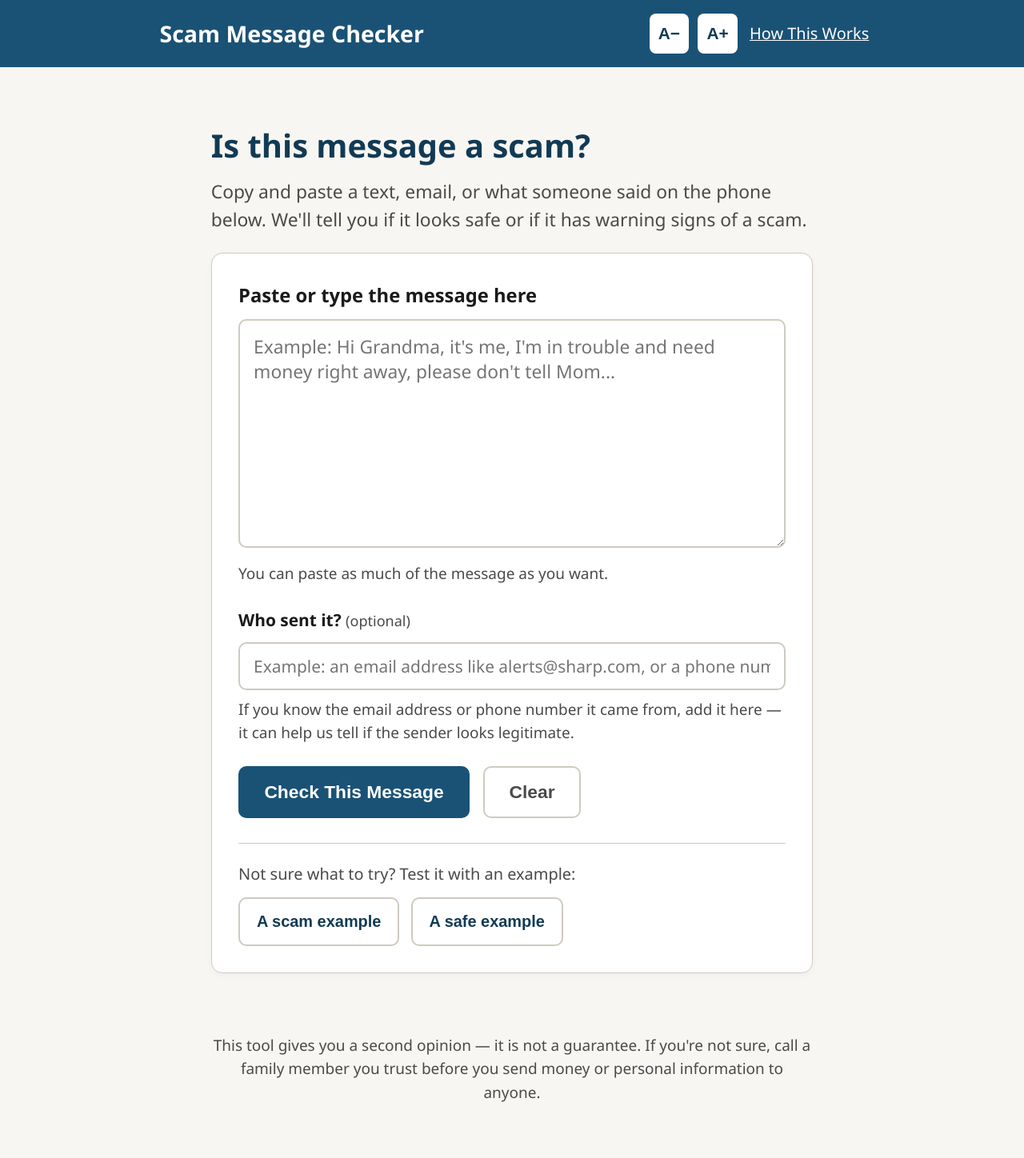
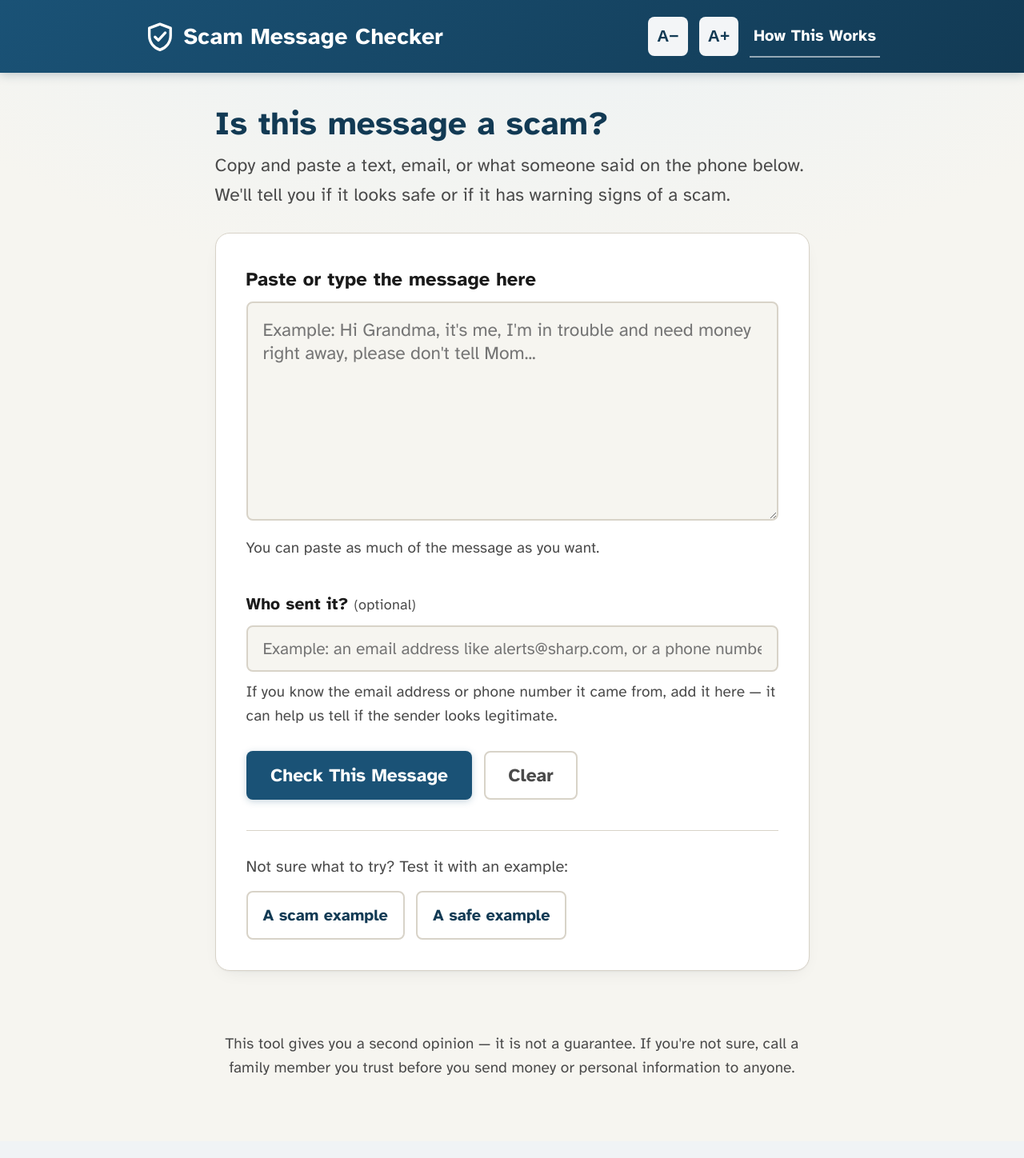
Before and after one commit to RudraBJoshi/elder-scam-checker, a Flask app: page / in a window 1280 px wide. Shown: the whole page at 80% size. After the commit the page ends 1345 px from the top, so only its background shows below. Run offline with Flask 3, Linux system fonts and the light colour scheme; parts of the project's set-up code (start-up, migrations or seed data) failed here and were passed over.

Commit message:
Visual design pass: accessible typeface, spacing scale, refined visuals
Body/headings now use Atkinson Hyperlegible, a typeface the Braille
Institute designed specifically for low-vision readers -- a deliberate
choice for this exact audience. Self-hosted as local .woff2 files (SIL
Open Font License) rather than a Google Fonts CDN link, so the app keeps
working with zero internet connection.

Moved to a consistent 4px spacing scale, refined card shadows, added a
colored left-edge accent stripe on result cards as a second at-a-glance
severity signal, subtle hover/focus/transition states throughout.

Verified with Playwright screenshots (all three risk tiers, About page,
no-JS fallback path, max text-zoom) and by computing WCAG contrast
ratios for every text/background pairing in the palette -- all pass at
least AA, most reach AAA (7:1+).

```diff
--- a/static/css/style.css
+++ b/static/css/style.css
@@ -1,18 +1,70 @@
 /* ---------------------------------------------------------------------
    Elder Scam Checker -- senior-friendly styling.
-   Principles: large text, high contrast, big touch targets, color +
-   icon + text (never color alone) for the risk verdict, minimal clutter.
+
+   Principles:
+   - Large text, high contrast, big touch targets.
+   - Color + shape + icon + text together for the risk verdict -- never
+     color alone (colorblind-safe, and legible at a glance).
+   - Atkinson Hyperlegible (self-hosted, see static/fonts/) -- a typeface
+     designed by the Braille Institute specifically for readers with low
+     vision. Bundled locally, not loaded from a CDN, so the app keeps
+     working with no internet connection.
+   - Minimal clutter, generous whitespace, one clear action per screen.
    --------------------------------------------------------------------- */
+
+@font-face {
+  font-family: "Atkinson Hyperlegible";
+  src: url("../fonts/AtkinsonHyperlegible-Regular.woff2") format("woff2");
+  font-weight: 400;
+  font-style: normal;
+  font-display: swap;
+}
+@font-face {
+  font-family: "Atkinson Hyperlegible";
+  src: url("../fonts/AtkinsonHyperlegible-Bold.woff2") format("woff2");
+  font-weight: 700;
+  font-style: normal;
+  font-display: swap;
+}
+@font-face {
+  font-family: "Atkinson Hyperlegible";
+  src: url("../fonts/AtkinsonHyperlegible-Italic.woff2") format("woff2");
+  font-weight: 400;
+  font-style: italic;
+  font-display: swap;
+}
+@font-face {
+  font-family: "Atkinson Hyperlegible";
+  src: url("../fonts/AtkinsonHyperlegible-BoldItalic.woff2") format("woff2");
+  font-weight: 700;
+  font-style: italic;
+  font-display: swap;
+}
 
 :root {
   --font-scale: 1;
+  --font-body: "Atkinson Hyperlegible", "Segoe UI", Verdana, Arial, sans-serif;
 
-  --color-bg: #f7f6f2;
+  /* Spacing scale (4px base) -- used for consistent vertical rhythm
+     instead of ad-hoc rem values scattered through the file. */
+  --sp-1: 0.25rem;
+  --sp-2: 0.5rem;
+  --sp-3: 0.75rem;
+  --sp-4: 1rem;
+  --sp-5: 1.5rem;
+  --sp-6: 2rem;
+  --sp-7: 3rem;
+
+  --color-bg: #f6f5f0;
+  --color-bg-alt: #eeece4;
+  --color-surface: #ffffff;
   --color-text: #1a1a1a;
   --color-muted: #4a4a4a;
+  --color-border: #d8d3c8;
+
   --color-primary: #1a5276;
   --color-primary-dark: #123a54;
-  --color-border: #cfcac0;
+  --color-primary-tint: #e9f1f6;
 
   --color-high-bg: #fdecea;
   --color-high-border: #c0392b;
@@ -26,39 +78,55 @@
   --color-low-border: #1e8449;
   --color-low-text: #145a32;
 
+  --radius-sm: 8px;
   --radius: 14px;
+  --radius-lg: 18px;
+
+  --shadow-card: 0 1px 2px rgba(20, 30, 40, 0.04), 0 8px 24px -12px rgba(20, 30, 40, 0.12);
+  --shadow-card-hover: 0 1px 2px rgba(20, 30, 40, 0.05), 0 12px 28px -10px rgba(20, 30, 40, 0.16);
 }
 
 * { box-sizing: border-box; }
 
 html {
   font-size: calc(19px * var(--font-scale));
+  scroll-behavior: smooth;
 }
 
 body {
   margin: 0;
-  font-family: "Segoe UI", Verdana, Arial, sans-serif;
+  font-family: var(--font-body);
   background: var(--color-bg);
+  background-image: radial-gradient(ellipse 900px 500px at 50% -10%, var(--color-primary-tint), transparent);
+  background-repeat: no-repeat;
   color: var(--color-text);
-  line-height: 1.55;
+  line-height: 1.6;
+  letter-spacing: 0.01em;
+}
+
+h1, h2, h3 {
+  font-family: var(--font-body);
+  letter-spacing: 0.005em;
 }
 
 /* ---------- Header ---------- */
 
 .site-header {
   background: var(--color-primary);
+  background-image: linear-gradient(135deg, var(--color-primary) 0%, var(--color-primary-dark) 100%);
   color: #fff;
-  padding: 0.9rem 1.25rem;
+  padding: var(--sp-4) var(--sp-5);
+  box-shadow: 0 2px 12px rgba(18, 58, 84, 0.25);
 }
 
 .site-header-inner {
-  max-width: 900px;
+  max-width: 920px;
   margin: 0 auto;
   display: flex;
   flex-wrap: wrap;
   align-items: center;
   justify-content: space-between;
-  gap: 0.75rem;
+  gap: var(--sp-3);
 }
 
 .brand {
@@ -68,101 +136,123 @@ body {
   font-weight: 700;
   display: flex;
   align-items: center;
-  gap: 0.5rem;
+  gap: var(--sp-2);
+  letter-spacing: 0.01em;
 }
 
-.brand-icon { font-size: 1.7rem; }
+.brand-icon {
+  display: inline-flex;
+  width: 2.1rem;
+  height: 2.1rem;
+  flex-shrink: 0;
+}
+.brand-icon svg { width: 100%; height: 100%; }
 
 .header-controls {
   display: flex;
   align-items: center;
-  gap: 0.6rem;
+  gap: var(--sp-3);
 }
 
 .text-size-btn {
-  background: #fff;
+  background: rgba(255, 255, 255, 0.95);
   color: var(--color-primary-dark);
   border: none;
-  border-radius: 8px;
+  border-radius: var(--radius-sm);
   width: 2.6rem;
   height: 2.6rem;
   font-size: 1.1rem;
   font-weight: 700;
   cursor: pointer;
+  transition: background 0.15s ease, transform 0.1s ease;
 }
 
-.text-size-btn:hover { background: #e8e8e8; }
+.text-size-btn:hover { background: #fff; transform: translateY(-1px); }
+.text-size-btn:active { transform: translateY(0); }
+.text-size-btn:focus-visible { outline: 3px solid #fff; outline-offset: 2px; }
 
 .header-link {
   color: #fff;
   font-size: 1.05rem;
-  text-decoration: underline;
-  padding: 0.4rem 0.2rem;
+  font-weight: 600;
+  text-decoration: none;
+  padding: var(--sp-2) var(--sp-1);
+  border-bottom: 2px solid rgba(255, 255, 255, 0.55);
+  transition: border-color 0.15s ease;
 }
+.header-link:hover { border-color: #fff; }
 
 /* ---------- Layout ---------- */
 
 .page {
   max-width: 800px;
   margin: 0 auto;
-  padding: 1.75rem 1.25rem 3rem;
+  padding: var(--sp-6) var(--sp-5) var(--sp-7);
 }
 
 .intro h1 {
-  font-size: 2.1rem;
-  margin-bottom: 0.5rem;
+  font-size: 2.15rem;
+  font-weight: 700;
+  margin: 0 0 var(--sp-2);
   color: var(--color-primary-dark);
+  line-height: 1.25;
 }
 
 .intro-text {
   font-size: 1.2rem;
   color: var(--color-muted);
-  margin-top: 0;
+  margin: 0;
+  max-width: 54ch;
 }
 
-/* ---------- Checker card ---------- */
+/* ---------- Cards ---------- */
 
 .checker-card, .result-card, .about-card {
-  background: #fff;
+  background: var(--color-surface);
   border: 1px solid var(--color-border);
-  border-radius: var(--radius);
-  padding: 1.75rem;
-  margin-top: 1.25rem;
-  box-shadow: 0 2px 8px rgba(0, 0, 0, 0.04);
+  border-radius: var(--radius-lg);
+  padding: var(--sp-6);
+  margin-top: var(--sp-5);
+  box-shadow: var(--shadow-card);
 }
 
 .field-label {
   display: block;
   font-size: 1.25rem;
   font-weight: 700;
-  margin-bottom: 0.6rem;
+  margin-bottom: var(--sp-2);
+  color: var(--color-text);
 }
 
 .message-box {
   width: 100%;
   font-size: 1.2rem;
   font-family: inherit;
-  padding: 0.9rem;
+  padding: var(--sp-4);
   border: 2px solid var(--color-border);
-  border-radius: 10px;
+  border-radius: var(--radius-sm);
   resize: vertical;
   min-height: 10rem;
+  background: var(--color-bg);
+  transition: border-color 0.15s ease, box-shadow 0.15s ease;
 }
 
 .message-box:focus {
-  outline: 3px solid var(--color-primary);
+  outline: none;
   border-color: var(--color-primary);
+  box-shadow: 0 0 0 4px var(--color-primary-tint);
+  background: var(--color-surface);
 }
 
 .field-help {
   font-size: 1rem;
   color: var(--color-muted);
-  margin: 0.5rem 0 0;
+  margin: var(--sp-2) 0 0;
 }
 
 .field-label-secondary {
   font-size: 1.1rem;
-  margin-top: 1.4rem;
+  margin-top: var(--sp-6);
 }
 
 .optional-tag {
@@ -175,14 +265,18 @@ body {
   width: 100%;
   font-size: 1.1rem;
   font-family: inherit;
-  padding: 0.75rem 0.9rem;
+  padding: var(--sp-3) var(--sp-4);
   border: 2px solid var(--color-border);
-  border-radius: 10px;
+  border-radius: var(--radius-sm);
+  background: var(--color-bg);
+  transition: border-color 0.15s ease, box-shadow 0.15s ease;
 }
 
 .sender-box:focus {
-  outline: 3px solid var(--color-primary);
+  outline: none;
   border-color: var(--color-primary);
+  box-shadow: 0 0 0 4px var(--color-primary-tint);
+  background: var(--color-surface);
 }
 
 .sender-note {
@@ -200,110 +294,147 @@ body {
   color: var(--color-high-text);
   font-size: 1.15rem;
   font-weight: 700;
-  margin-top: 0.75rem;
+  margin-top: var(--sp-3);
 }
 
 .button-row {
   display: flex;
   flex-wrap: wrap;
-  gap: 0.9rem;
-  margin-top: 1.4rem;
+  gap: var(--sp-3);
+  margin-top: var(--sp-5);
 }
 
 /* ---------- Buttons ---------- */
 
 .btn {
+  font-family: inherit;
   font-size: 1.2rem;
   font-weight: 700;
-  padding: 0.9rem 1.6rem;
-  border-radius: 10px;
+  padding: var(--sp-3) var(--sp-5);
+  border-radius: var(--radius-sm);
   border: 2px solid transparent;
   cursor: pointer;
   text-decoration: none;
-  display: inline-block;
+  display: inline-flex;
+  align-items: center;
+  gap: var(--sp-2);
   min-height: 3.2rem;
+  transition: background 0.15s ease, border-color 0.15s ease, transform 0.1s ease, box-shadow 0.15s ease;
 }
+
+.btn:active { transform: translateY(1px); }
+.btn:focus-visible { outline: 3px solid var(--color-primary-dark); outline-offset: 2px; }
+
+.btn-icon {
+  display: inline-flex;
+  width: 1.2rem;
+  height: 1.2rem;
+  flex-shrink: 0;
+}
+.btn-icon svg { width: 100%; height: 100%; }
 
 .btn-primary {
   background: var(--color-primary);
   color: #fff;
+  box-shadow: 0 2px 8px rgba(26, 82, 118, 0.25);
 }
-.btn-primary:hover { background: var(--color-primary-dark); }
+.btn-primary:hover { background: var(--color-primary-dark); box-shadow: 0 4px 12px rgba(26, 82, 118, 0.3); }
 
 .btn-secondary {
   background: #fff;
   color: var(--color-primary);
   border-color: var(--color-primary);
-  margin-top: 1.4rem;
+  margin-top: var(--sp-5);
 }
-.btn-secondary:hover { background: #eef4f8; }
+.btn-secondary:hover { background: var(--color-primary-tint); }
 
 .btn-plain {
   background: #fff;
   color: var(--color-muted);
   border-color: var(--color-border);
 }
-.btn-plain:hover { background: #f0efeb; }
+.btn-plain:hover { background: var(--color-bg-alt); }
 
 .btn-example {
   background: #fff;
   color: var(--color-primary-dark);
   border-color: var(--color-border);
   font-size: 1.05rem;
-  padding: 0.7rem 1.1rem;
+  padding: var(--sp-3) var(--sp-4);
 }
-.btn-example:hover { background: #eef4f8; }
+.btn-example:hover { background: var(--color-primary-tint); border-color: var(--color-primary); }
 
 /* ---------- Examples ---------- */
 
 .examples {
-  margin-top: 1.6rem;
-  padding-top: 1.2rem;
+  margin-top: var(--sp-6);
+  padding-top: var(--sp-5);
   border-top: 1px solid var(--color-border);
 }
 
 .examples-label {
   font-size: 1.05rem;
   color: var(--color-muted);
-  margin: 0 0 0.7rem;
+  margin: 0 0 var(--sp-3);
 }
 
 .examples-row {
   display: flex;
   flex-wrap: wrap;
-  gap: 0.75rem;
+  gap: var(--sp-3);
 }
 
 /* ---------- Result card ---------- */
 
 .result-card {
-  border-width: 3px;
+  border-width: 1px;
+  border-left-width: 6px;
+  animation: result-in 0.25s ease-out;
+}
+
+@keyframes result-in {
+  from { opacity: 0; transform: translateY(6px); }
+  to { opacity: 1; transform: translateY(0); }
 }
 
 .result-high {
   background: var(--color-high-bg);
-  border-color: var(--color-high-border);
+  border-color: var(--color-border);
+  border-left-color: var(--color-high-border);
 }
 .result-medium {
   background: var(--color-medium-bg);
-  border-color: var(--color-medium-border);
+  border-color: var(--color-border);
+  border-left-color: var(--color-medium-border);
 }
 .result-low {
   background: var(--color-low-bg);
-  border-color: var(--color-low-border);
+  border-color: var(--color-border);
+  border-left-color: var(--color-low-border);
 }
 
 .result-headline {
   display: flex;
   align-items: center;
-  gap: 0.75rem;
+  gap: var(--sp-4);
 }
 
-.result-icon { font-size: 2.4rem; line-height: 1; }
+.result-icon {
+  display: inline-flex;
+  width: 2.6rem;
+  height: 2.6rem;
+  flex-shrink: 0;
+}
+.result-icon svg { width: 100%; height: 100%; }
+
+.result-high .result-icon { color: var(--color-high-border); }
+.result-medium .result-icon { color: var(--color-medium-border); }
+.result-low .result-icon { color: var(--color-low-border); }
 
 .result-verdict {
   font-size: 1.7rem;
   margin: 0;
+  font-weight: 700;
 }
 
 .result-high .result-verdict { color: var(--color-high-text); }
@@ -352,10 +484,17 @@ body {
 .site-footer {
   max-width: 800px;
   margin: 0 auto;
-  padding: 0 1.25rem 2.5rem;
+  padding: 0 var(--sp-5) var(--sp-7);
   color: var(--color-muted);
   font-size: 1rem;
   text-align: center;
+}
+
+/* ---------- Focus visibility (keyboard users) ---------- */
+
+a:focus-visible, button:focus-visible, input:focus-visible, textarea:focus-visible {
+  outline: 3px solid var(--color-primary);
+  outline-offset: 2px;
 }
 
 /* ---------- Small screens ---------- */
```
Also changed, not shown: other parts of static/css/style.css (+20 -10 lines), static/fonts/OFL.txt (added, +92 -0 lines), static/fonts/AtkinsonHyperlegible-Bold.woff2 (added), static/fonts/AtkinsonHyperlegible-BoldItalic.woff2 (added), static/fonts/AtkinsonHyperlegible-Italic.woff2 (added), static/fonts/AtkinsonHyperlegible-Regular.woff2 (added).
